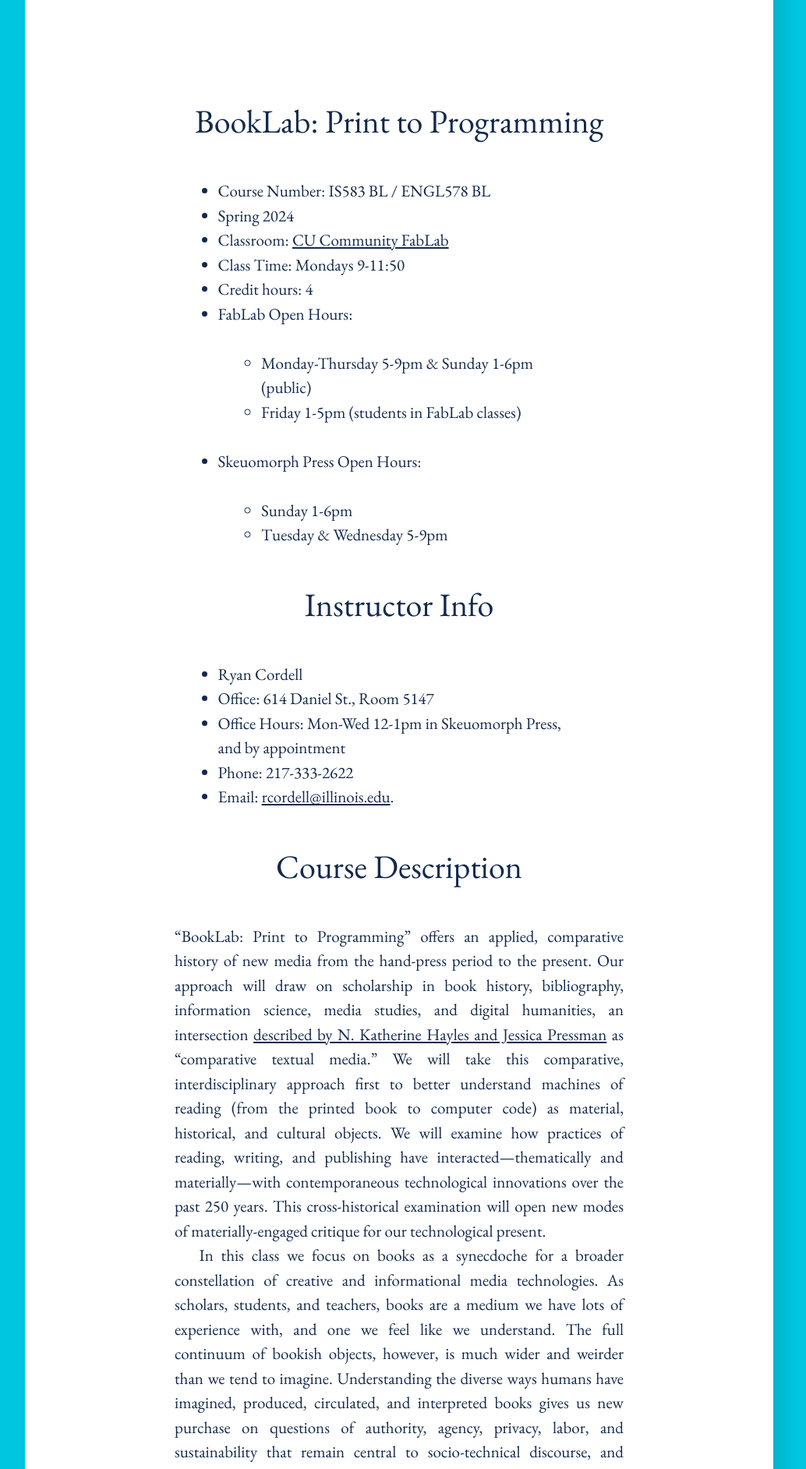
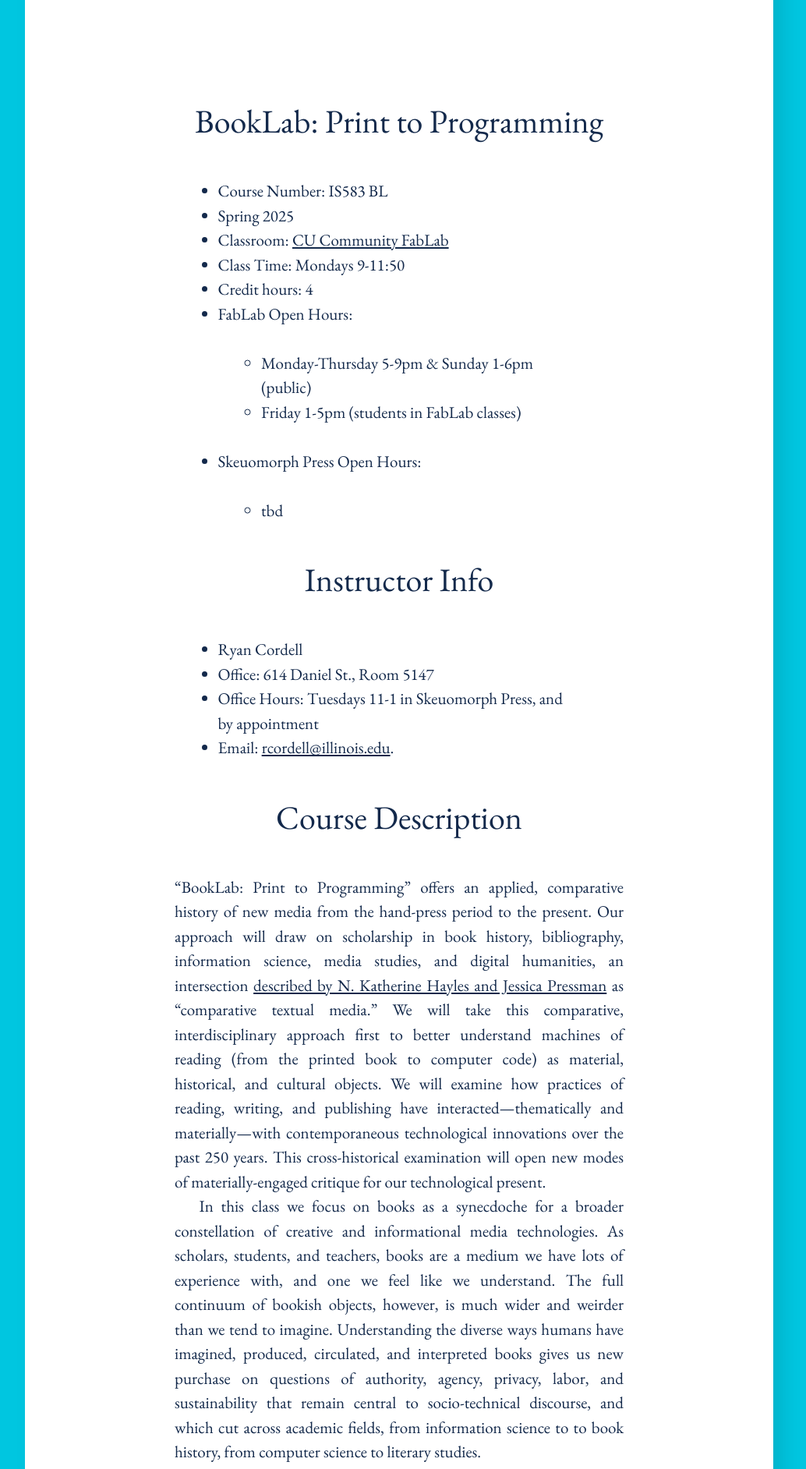
Before and after one commit to rccordell/s25bl, a Jekyll site: the page built from pages/syllabus.md, in a window 1280 px wide. Shown: the part 401-2285 px from the top of the page at 78% size, without its empty margins (128-1162 px from the left). Built offline with Jekyll 4.4.1, drawn with Linux system fonts in a browser that asks for light colours.

Commit message:
fix syllabus

```diff
--- a/pages/syllabus.md
+++ b/pages/syllabus.md
@@ -5,8 +5,8 @@ title: Syllabus
 
 ## BookLab: Print to Programming
 
-+ Course Number: IS583 BL / ENGL578 BL
-+ Spring 2024
++ Course Number: IS583 BL
++ Spring 2025
 + Classroom: [CU Community FabLab](http://cucfablab.org/)
 + Class Time: Mondays 9-11:50
 + Credit hours: 4
@@ -14,15 +14,13 @@ title: Syllabus
     + Monday-Thursday 5-9pm & Sunday 1-6pm (public)
     + Friday 1-5pm (students in FabLab classes)
 +  Skeuomorph Press Open Hours:
-    + Sunday 1-6pm
-    + Tuesday & Wednesday 5-9pm
+    + tbd
 
 ## Instructor Info
 
 + Ryan Cordell
 + Office: 614 Daniel St., Room 5147
-+ Office Hours: Mon-Wed 12-1pm in Skeuomorph Press, and by appointment
-+ Phone: 217-333-2622
++ Office Hours: Tuesdays 11-1 in Skeuomorph Press, and by appointment
 + Email: [rcordell@illinois.edu](mailto:rcordell@illinois.edu).
 
 ## Course Description
```
